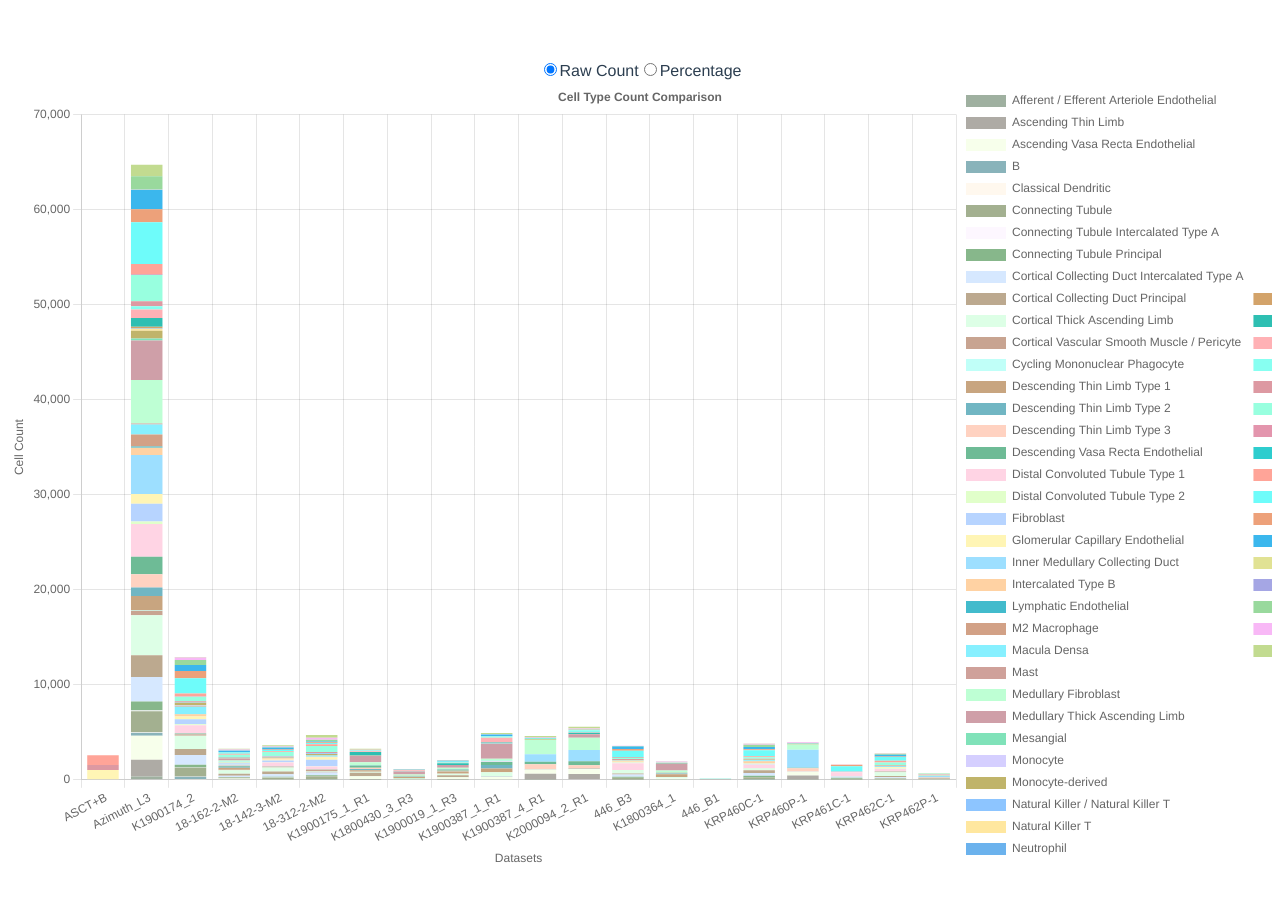
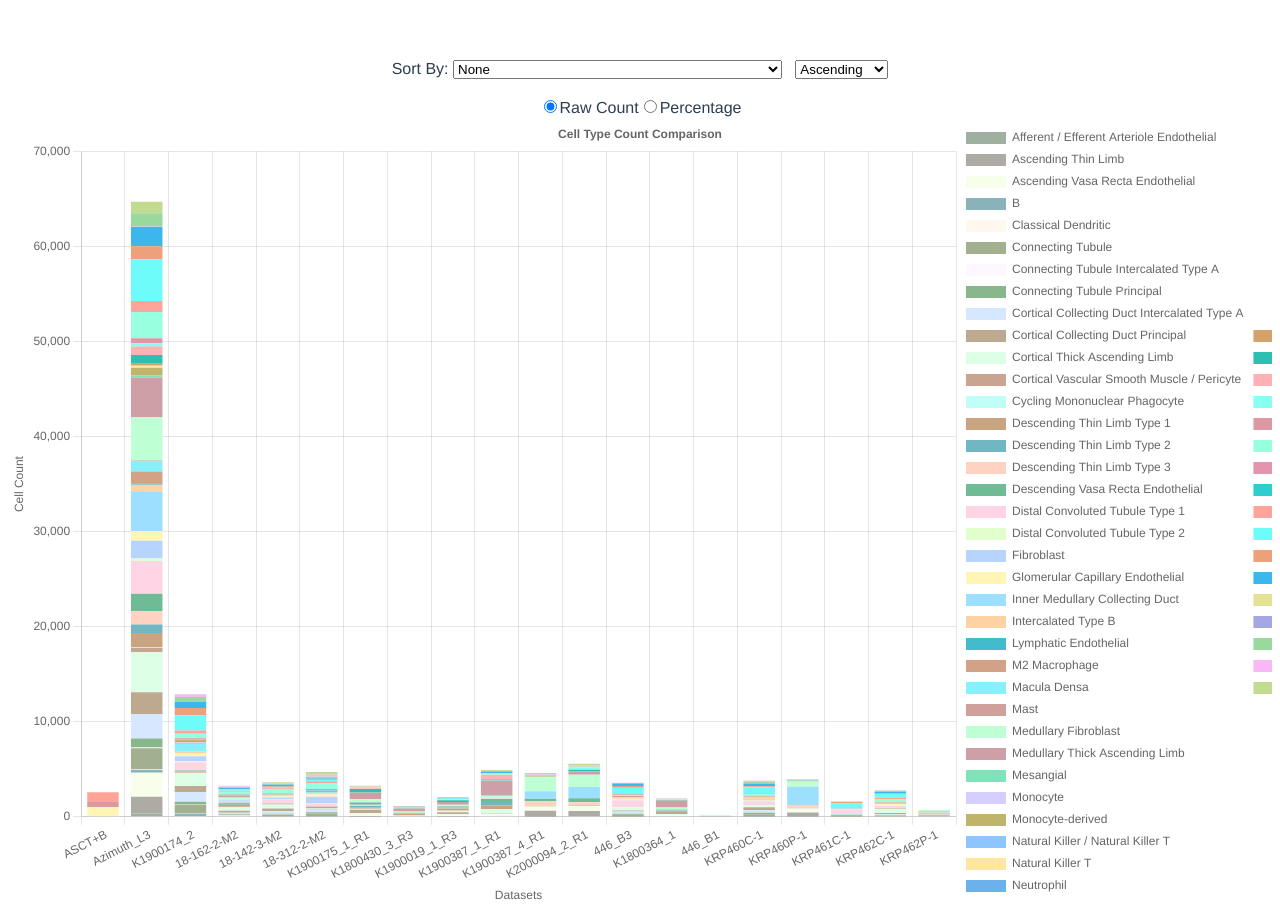
Before and after one commit to amberramesh/tissue-blocks, a Vue app: page / in a window 1280 px wide. Before the commit the page ends 878 px from the top, so only its background shows below. Built offline with nearby package versions, Linux system fonts and the light colour scheme.

Commit message:
Add sorting by cell type - Add ordering methods for updating datasets by position ID for all cell types - Add ordering type and cell type selection boxes - Show ASCT+B and Azimuth always at initial position

```diff
--- a/src/App.vue
+++ b/src/App.vue
@@ -1,5 +1,16 @@
 <template>
   <div id="app">
+
+    <label for="selected_cell_type">Sort By: </label>
+    <select id="selected_cell_type" v-model="selectedCellType">
+      <option v-for="name, i in cellNames" :key="i" :value="name">{{ name }}</option>
+    </select>
+    &nbsp;
+    <select id="order_type" v-model="orderType">
+      <option selected value="asc">Ascending</option>
+      <option value="desc">Descending</option>
+    </select>
+    <br /><br />
     <input type="radio" id="raw_count" name="barYProp" value="count" v-model="barYProp">
     <label for="raw_count">Raw Count</label>
     <input type="radio" id="percentage" name="barYProp" value="percentage" v-model="barYProp">
@@ -99,12 +110,18 @@ export default {
       chart: null,
       colorPalette: [...colorPalette],
       cellMap: new Map(),
-      barYProp: 'count'
+      barYProp: 'count',
+      selectedCellType: 'None',
+      orderType: 'asc',
+      cellNames: []
     }
   },
   computed: {
     cellCountText() {
       return this.barYProp === 'count' ? 'Cell Count' : 'Cell Proportion'
+    },
+    ordering() {
+      return this.selectedCellType === 'None' ? Array(datasets.length).fill().map((_, i) => i) : this.getOrdering(this.selectedCellType)
     }
   },
   methods: {
@@ -113,17 +130,33 @@ export default {
     },
     getOrdering(cellType) {
       return Array.from(this.cellMap.get(cellType))
-        .sort((a, b) => a[this.barYProp] - b[this.barYProp])
-        .map(cellProps => cellProps.positionId)
+        .sort((d1, d2) => parseFloat(d1[this.barYProp] || 0) - parseFloat(d2[this.barYProp] || 0))
+        .map(dataset => dataset.positionId)
+        .filter(v => ![0, 1].includes(v))
+    },
+    reorderDatasets() {
+      const ordering = [0, 1].concat(this.orderType === 'asc' ? this.ordering : Array.from(this.ordering).reverse())
+      this.chart.data.datasets.forEach(d => {
+        const cellXDatasets = this.cellMap.get(d.label)
+        const orderedDatasets = ordering.map(i => cellXDatasets[i])
+        d.data.splice(0, d.data.length, ...orderedDatasets.map(cellProps => cellProps[this.barYProp]))
+      })
+      this.chart.data.labels.splice(0, datasets.length, ...ordering.map(i => datasets[i]))
     }
   },
   watch: {
     barYProp() {
-      this.chart.data.datasets.forEach(d => {
-        d.data.splice(0, d.data.length, ...this.cellMap.get(d.label).map(cellProps => cellProps[this.barYProp]))
-      })
+      this.reorderDatasets()
       this.chart.options.scales.y.max = this.barYProp === 'percentage' ? 100 : null
       this.chart.options.scales.y.title.text = this.cellCountText
+      this.chart.update()
+    },
+    ordering() {
+      this.reorderDatasets()
+      this.chart.update()
+    },
+    orderType() {
+      this.reorderDatasets()
       this.chart.update()
     }
   },
@@ -152,12 +185,13 @@ export default {
       }
       this.cellMap.set(ct, cellXDatasets)
     })
+    this.cellNames.splice(0, this.cellNames.length, 'None', ...Array.from(this.cellMap.keys()))
 
     const ctx = this.$refs.stackedBars.getContext('2d');
     const chartObj = {
       type: 'bar',
       data: {
-        labels: datasets,
+        labels: [...datasets],
         datasets: cellTypes.map(label => {
           return {
             label,
```
